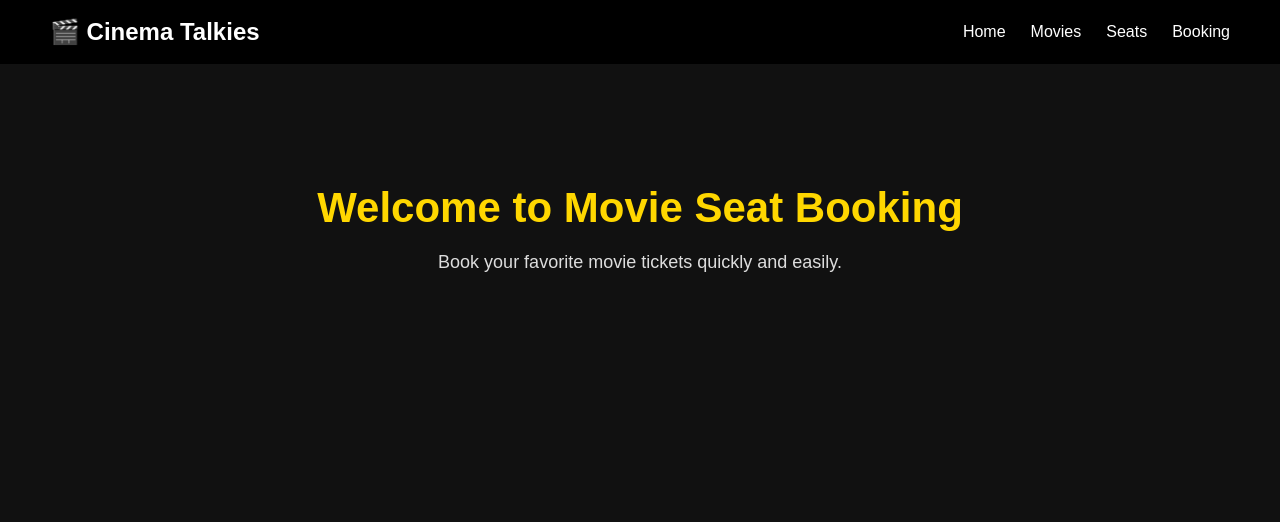
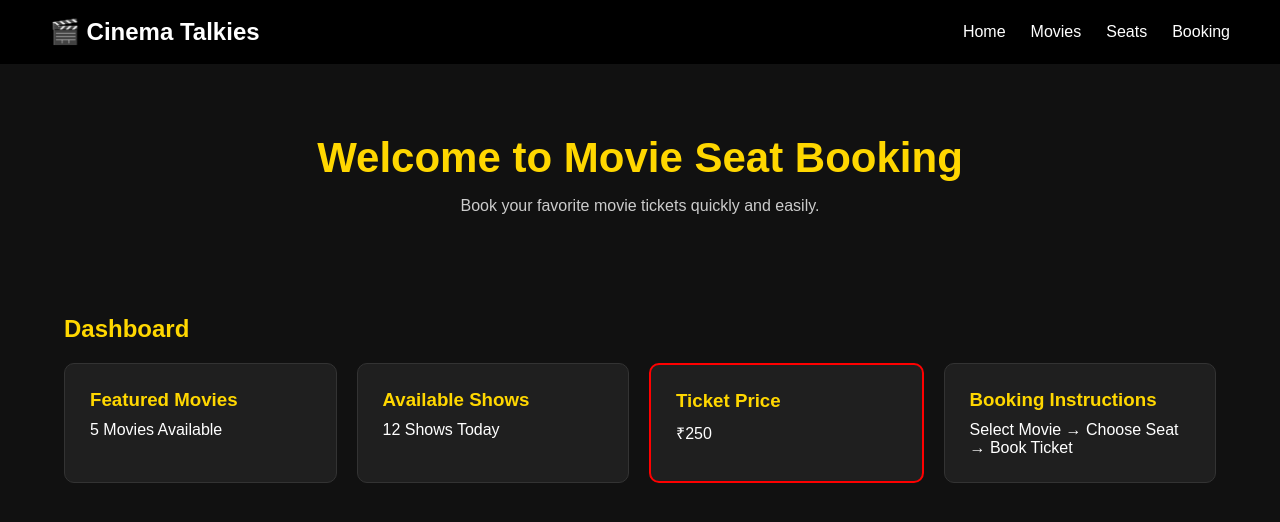
Before and after one commit to MahendranDM/MovieBooking-Angular-Project, a website: page index.html in a window 1280 px wide. Drawn offline with nearby package versions, Linux system fonts and the light colour scheme.

Commit message:
Home Dashboard

```diff
--- a/css/style.css
+++ b/css/style.css
@@ -1,55 +1,87 @@
-* {
-    margin: 0;
-    padding: 0;
-    box-sizing: border-box;
-    font-family: Arial, sans-serif;
+*{
+    margin:0;
+    padding:0;
+    box-sizing:border-box;
+    font-family:Arial,sans-serif;
 }
 
-body {
-    background: #111;
-    color: white;
+body{
+    background:#111;
+    color:white;
 }
 
-
-
-nav {
-    background: #000;
-    color: white;
-
-    display: flex;
-    justify-content: space-between;
-    align-items: center;
-
-    padding: 18px 50px;
+nav{
+    background:#000;
+    display:flex;
+    justify-content:space-between;
+    align-items:center;
+    padding:18px 50px;
 }
 
-nav ul {
-    list-style: none;
-    display: flex;
-    gap: 25px;
+nav ul{
+    display:flex;
+    list-style:none;
+    gap:25px;
 }
 
-nav li {
-    cursor: pointer;
+nav li{
+    cursor:pointer;
 }
 
-nav li:hover {
-    color: gold;
+nav li:hover{
+    color:gold;
 }
 
-
-.hero {
-    text-align: center;
-    padding: 120px 20px;
+.hero{
+    text-align:center;
+    padding:70px 20px;
 }
 
-.hero h1 {
-    font-size: 42px;
-    color: gold;
-    margin-bottom: 20px;
+.hero h1{
+    color:gold;
+    margin-bottom:15px;
+    font-size:42px;
 }
 
-.hero p {
-    font-size: 18px;
-    color: #ddd;
+.hero p{
+    color:#ccc;
 }
+
+.dashboard{
+    width:90%;
+    margin:auto;
+    padding:30px 0;
+}
+
+.dashboard h2{
+    margin-bottom:20px;
+    color:gold;
+}
+
+.card-container{
+    display:flex;
+    flex-wrap:wrap;
+    gap:20px;
+}
+
+.card{
+    flex:1;
+    min-width:220px;
+    padding:25px;
+    border-radius:10px;
+    border:1px solid #333;
+    transition:.3s;
+}
+
+.card:hover{
+    transform:translateY(-5px);
+}
+
+.card h3{
+    margin-bottom:10px;
+    color:gold;
+}
+
+.highlight{
+    border:2px solid red;
+}
--- a/index.html
+++ b/index.html
@@ -14,6 +14,7 @@
 
 <body ng-controller="bookingController">
 
+    <!-- Navbar -->
     <nav>
         <h2>{{appName}}</h2>
 
@@ -25,6 +26,7 @@
         </ul>
     </nav>
 
+    <!-- Hero Section -->
     <section class="hero">
 
         <h1>{{welcomeMessage}}</h1>
@@ -33,6 +35,28 @@
 
     </section>
 
+    <!-- Dashboard -->
+    <section class="dashboard" ng-init="cardColor='#1f1f1f'">
+
+        <h2>Dashboard</h2>
+
+        <div class="card-container">
+
+            <div class="card"
+                 ng-repeat="item in dashboard"
+                 ng-class="{'highlight': item.title=='Ticket Price'}"
+                 ng-style="{'background':cardColor}">
+
+                <h3>{{item.title}}</h3>
+
+                <p>{{item.value}}</p>
+
+            </div>
+
+        </div>
+
+    </section>
+
 </body>
 
 </html>
--- a/js/app.js
+++ b/js/app.js
@@ -8,4 +8,28 @@ app.controller("bookingController", function ($scope) {
 
     $scope.description = "Book your favorite movie tickets quickly and easily.";
 
+    $scope.dashboard = [
+
+        {
+            title: "Featured Movies",
+            value: "5 Movies Available"
+        },
+
+        {
+            title: "Available Shows",
+            value: "12 Shows Today"
+        },
+
+        {
+            title: "Ticket Price",
+            value: "₹250"
+        },
+
+        {
+            title: "Booking Instructions",
+            value: "Select Movie → Choose Seat → Book Ticket"
+        }
+
+    ];
+
 });
```
